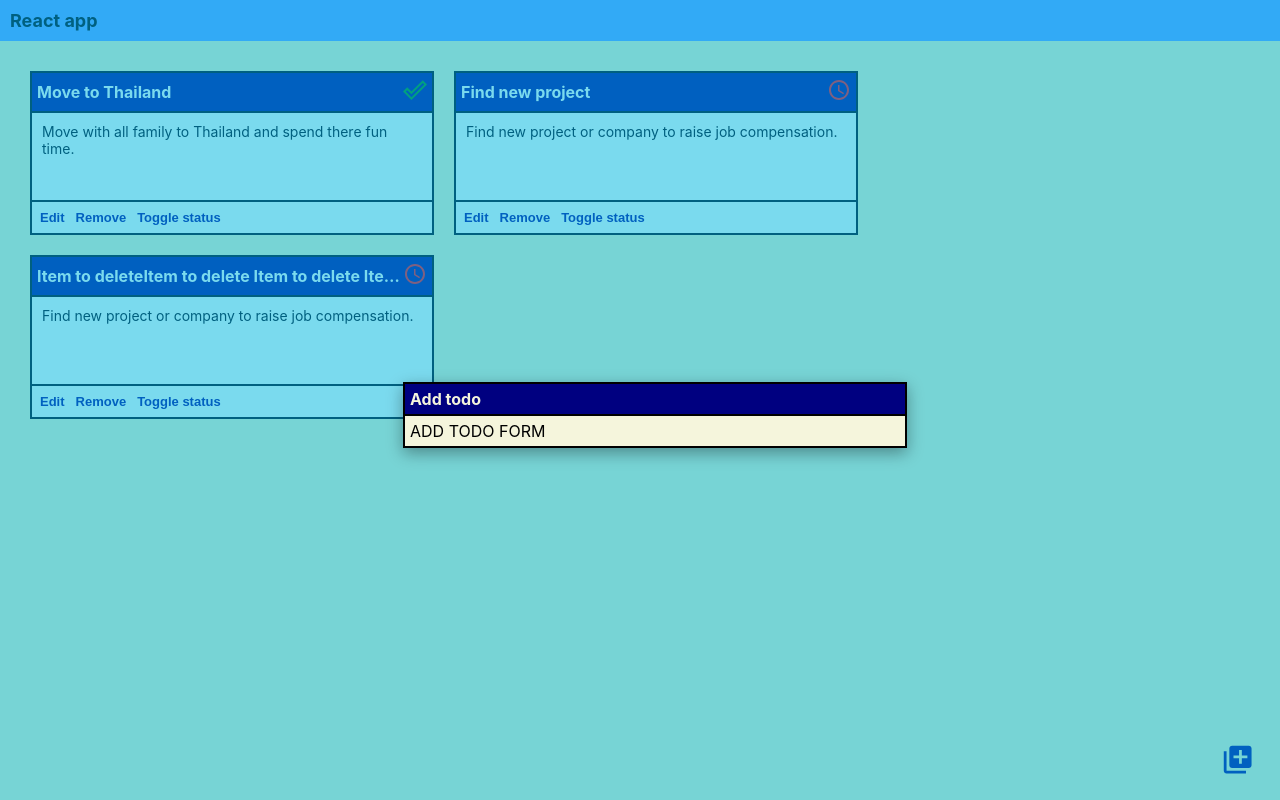
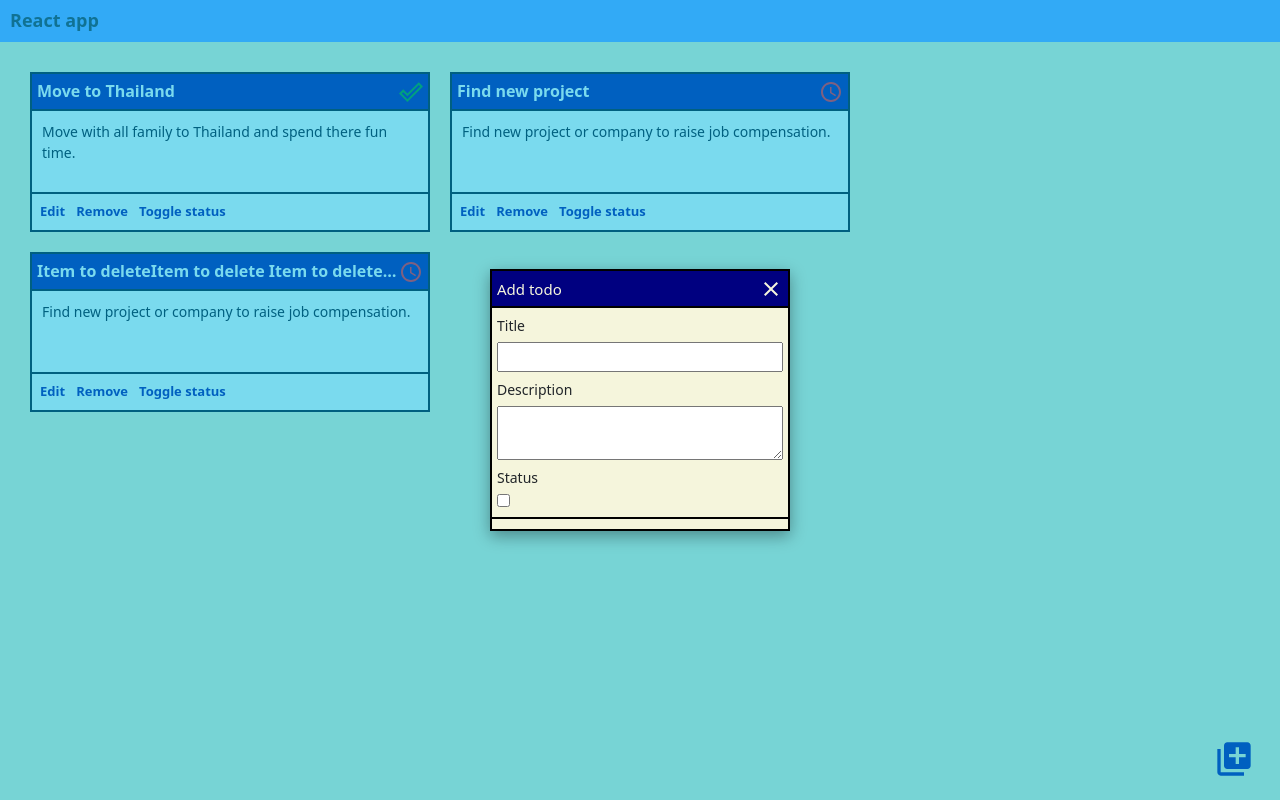
Before and after one commit to ViacheslavYuskevych/react-app, a React (Create React App) app: page / in a window 1280 px wide. Both pictures are taken after a click on the button 1237 px from the left and 760 px from the top of the page. Built offline with nearby package versions, Linux system fonts and the light colour scheme.

Commit message:
worked with add modal customization

```diff
--- a/package.json
+++ b/package.json
@@ -10,6 +10,8 @@
     "@types/node": "^16.18.19",
     "@types/react": "^18.0.28",
     "@types/react-dom": "^18.0.11",
+    "bootstrap": "^5.2.3",
+    "lodash": "^4.17.21",
     "react": "^18.2.0",
     "react-dom": "^18.2.0",
     "react-icons": "^4.8.0",
@@ -43,6 +45,7 @@
     ]
   },
   "devDependencies": {
+    "@types/lodash": "^4.14.191",
     "@types/uuid": "^9.0.1"
   }
 }
--- a/src/App.tsx
+++ b/src/App.tsx
@@ -1,5 +1,8 @@
 import Header from './layouts/Header';
 import Main from './layouts/Main';
+
+// Bootstrap CSS
+import 'bootstrap/dist/css/bootstrap.min.css';
 
 function App() {
   return (
--- /dev/null
+++ b/src/components/todo/AddForm.tsx
@@ -0,0 +1,81 @@
+import { Dispatch, SetStateAction, SyntheticEvent } from 'react';
+import { isNil } from 'lodash';
+
+import styles from '../../styles/todo.module.css';
+
+function AddForm({ setValue, value }: IProps) {
+  const onSubmit = (e: SyntheticEvent) => {
+    e.preventDefault();
+  };
+
+  const onChange = ({ target }: SyntheticEvent, key: keyof IFormValue) => {
+    const { value: inputValue, checked, type } = target as HTMLInputElement;
+
+    if (isNil(inputValue) || inputValue === '') return;
+
+    setValue({ ...value, [key]: type === 'checkbox' ? checked : inputValue });
+  };
+
+  return (
+    <form onSubmit={onSubmit} className={styles.addForm}>
+      <div className={styles.addFormControl}>
+        <label htmlFor='add-form-title' className={styles.addFormControlLabel}>
+          <span className={styles.addFormControlLabelSpan}>Title</span>
+        </label>
+
+        <input
+          className='w-100'
+          name='add-form-title'
+          type='text'
+          onChange={(e) => onChange(e, 'title')}
+          value={value.title}
+        />
+      </div>
+
+      <div className={styles.addFormControl}>
+        <label
+          htmlFor='add-form-description'
+          className={styles.addFormControlLabel}
+        >
+          <span className={styles.addFormControlLabelSpan}>Description</span>
+        </label>
+
+        <textarea
+          className='w-100'
+          name='add-form-description'
+          onChange={(e) => onChange(e, 'description')}
+          value={value.description}
+        />
+      </div>
+
+      <div className={styles.addFormControl}>
+        <label
+          htmlFor='add-form-is-done'
+          className={styles.addFormControlLabel}
+        >
+          <span className={styles.addFormControlLabelSpan}>Status</span>
+        </label>
+
+        <input
+          name='add-form-is-done'
+          type='checkbox'
+          onChange={(e) => onChange(e, 'isDone')}
+          checked={value.isDone}
+        />
+      </div>
+    </form>
+  );
+}
+
+export default AddForm;
+
+interface IProps {
+  readonly value: IFormValue;
+  readonly setValue: Dispatch<SetStateAction<IFormValue>>;
+}
+
+export interface IFormValue {
+  readonly title: string;
+  readonly description: string;
+  readonly isDone: boolean;
+}
--- a/src/components/todo/AddModal.tsx
+++ b/src/components/todo/AddModal.tsx
@@ -1,9 +1,24 @@
+import { useState } from 'react';
+
 import Modal from '../../shared/components/Modal';
+import styles from '../../styles/shared/modal.module.css';
+import AddForm, { IFormValue } from './AddForm';
 
 function AddModal({ onAdd, onClose }: IProps) {
+  const [value, setValue] = useState<IFormValue>({
+    description: '',
+    isDone: false,
+    title: '',
+  });
+
   return (
-    <Modal title='Add todo' onClose={onClose}>
-      <div>ADD TODO FORM</div>
+    <Modal
+      title='Add todo'
+      onClose={onClose}
+      modalClassNames={[styles.formModal]}
+    >
+      <AddForm value={value} setValue={setValue}></AddForm>
+      <></>
     </Modal>
   );
 }
--- a/src/shared/components/Modal.tsx
+++ b/src/shared/components/Modal.tsx
@@ -1,9 +1,25 @@
-import { SyntheticEvent, useRef } from 'react';
+import { SyntheticEvent, useMemo, useRef } from 'react';
+import { IconContext } from 'react-icons';
+import { MdOutlineClose } from 'react-icons/md';
 
 import styles from '../../styles/shared/modal.module.css';
 
-function Modal({ children: body, title, onClose }: IProps) {
+function Modal({
+  children: [body, buttons],
+  title,
+  onClose,
+  modalClassNames: customModalClassNames,
+}: IProps) {
   const modalElement = useRef<HTMLDivElement>(null);
+
+  const modalClassNames = useMemo(() => {
+    const classNames: string[] = [styles.modal];
+
+    if (customModalClassNames?.length)
+      classNames.push(...customModalClassNames);
+
+    return classNames;
+  }, [customModalClassNames]);
 
   const onBackdropClick = (e: SyntheticEvent) => {
     const modalRef = modalElement.current as HTMLDivElement;
@@ -17,12 +33,20 @@ function Modal({ children: body, title, onClose }: IProps) {
       <div className={styles.backdrop}></div>
 
       <div className={styles.container} onClick={(e) => onBackdropClick(e)}>
-        <div className={styles.modal} ref={modalElement}>
+        <div className={modalClassNames.join(' ')} ref={modalElement}>
           <div className={styles.header}>
             <h4 className={styles.headerTitle}>{title}</h4>
+
+            <div onClick={onClose} className={styles.headerCloseBtn}>
+              <IconContext.Provider value={{ color: 'beige', size: '1.5em' }}>
+                <MdOutlineClose></MdOutlineClose>
+              </IconContext.Provider>
+            </div>
           </div>
 
           <div className={styles.body}>{body}</div>
+
+          {buttons && <div className={styles.footer}>{buttons}</div>}
         </div>
       </div>
     </>
@@ -32,7 +56,8 @@ function Modal({ children: body, title, onClose }: IProps) {
 export default Modal;
 
 interface IProps {
-  children: JSX.Element;
+  children: JSX.Element[];
   title: string;
   onClose: () => void;
+  modalClassNames?: string[];
 }
--- a/src/styles/shared/modal.module.css
+++ b/src/styles/shared/modal.module.css
@@ -31,11 +31,15 @@
   background-color: beige;
 }
 
+.formModal {
+  width: 300px;
+}
+
 .header {
   padding: 5px;
   display: flex;
   align-items: center;
-  justify-content: start;
+  justify-content: space-between;
   background-color: navy;
   color: beige;
   border-bottom: 2px solid black;
@@ -43,9 +47,22 @@
 
 .headerTitle {
   margin: 0;
+  font-size: 15px;
+}
+
+.headerCloseBtn {
+  cursor: pointer;
 }
 
 .body {
   padding: 5px;
   overflow: auto;
 }
+
+.footer {
+  border-top: 2px solid black;
+  padding: 5px;
+  display: flex;
+  align-items: center;
+  justify-content: start;
+}
--- a/src/styles/todo.module.css
+++ b/src/styles/todo.module.css
@@ -80,3 +80,25 @@
   border: none;
   outline: none;
 }
+
+.addForm {
+  display: flex;
+  flex-direction: column;
+}
+
+.addFormControl {
+  display: flex;
+  flex-direction: column;
+  margin-bottom: 5px;
+  align-items: start;
+}
+
+.addFormControlLabel {
+  margin-bottom: 5px;
+  display: block;
+  width: 150px;
+}
+
+.addFormControlLabelSpan {
+  font-size: 14px;
+}
```
Also changed, not shown: 1 other file (tests, documents, lock files or other folders).
